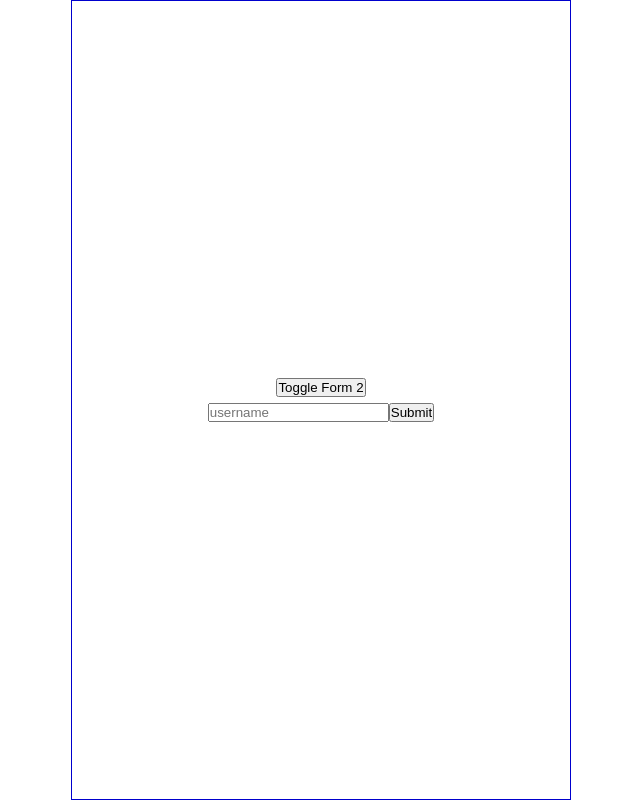
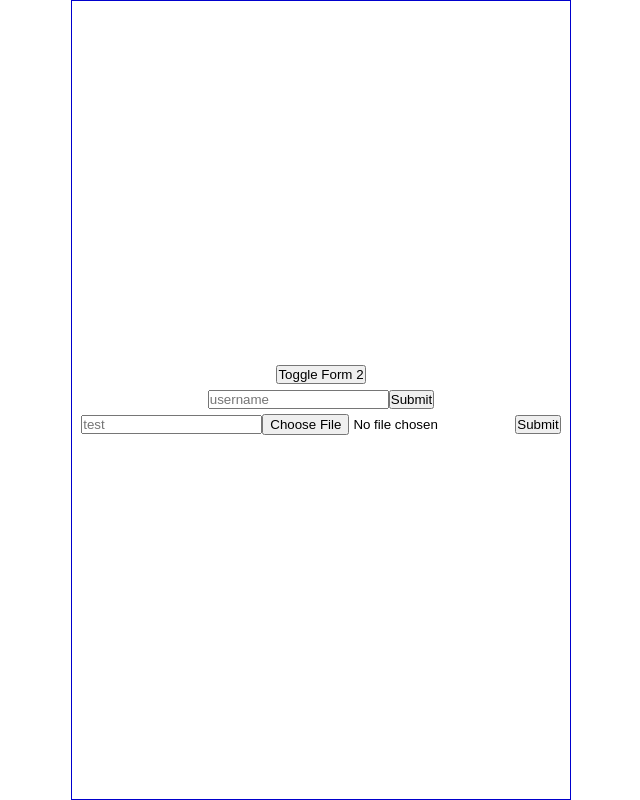
Before and after one commit to mcinarpro/playground-react, a React (Create React App) app: page / in a window 1280 px wide. Shown: the whole page, without its empty margins (319-959 px from the left). Built offline with nearby package versions, Linux system fonts and the light colour scheme.

Commit message:
add file input in form

```diff
--- a/src/App.js
+++ b/src/App.js
@@ -4,6 +4,7 @@ import Footer from "./Footer";
 import InputControl from "./components/Input";
 import { FormProvider, useForm } from "react-hook-form";
 import { useState } from "react";
+import SubForm from "./SubForm";
 
 function App() {
   const [showForm2, setShowForm2] = useState(false);
@@ -28,6 +29,7 @@ function App() {
           </form>
         </FormProvider>
       )}
+      <SubForm />
     </div>
   );
 }
--- /dev/null
+++ b/src/SubForm.js
@@ -0,0 +1,19 @@
+import React from 'react'
+import { FormProvider, useForm } from 'react-hook-form';
+import InputControl from './components/Input';
+
+function SubForm() {
+  const formMethods = useForm();
+
+  return (
+    <FormProvider {...formMethods}>
+      <form onSubmit={formMethods.handleSubmit((data) => console.log(data))}>
+        <InputControl type="text" name="test" placeholder="test" />
+        <input type="file" {...formMethods.register("file")} />
+        <input type="submit" />
+      </form>
+    </FormProvider>
+  );
+}
+
+export default SubForm
```
